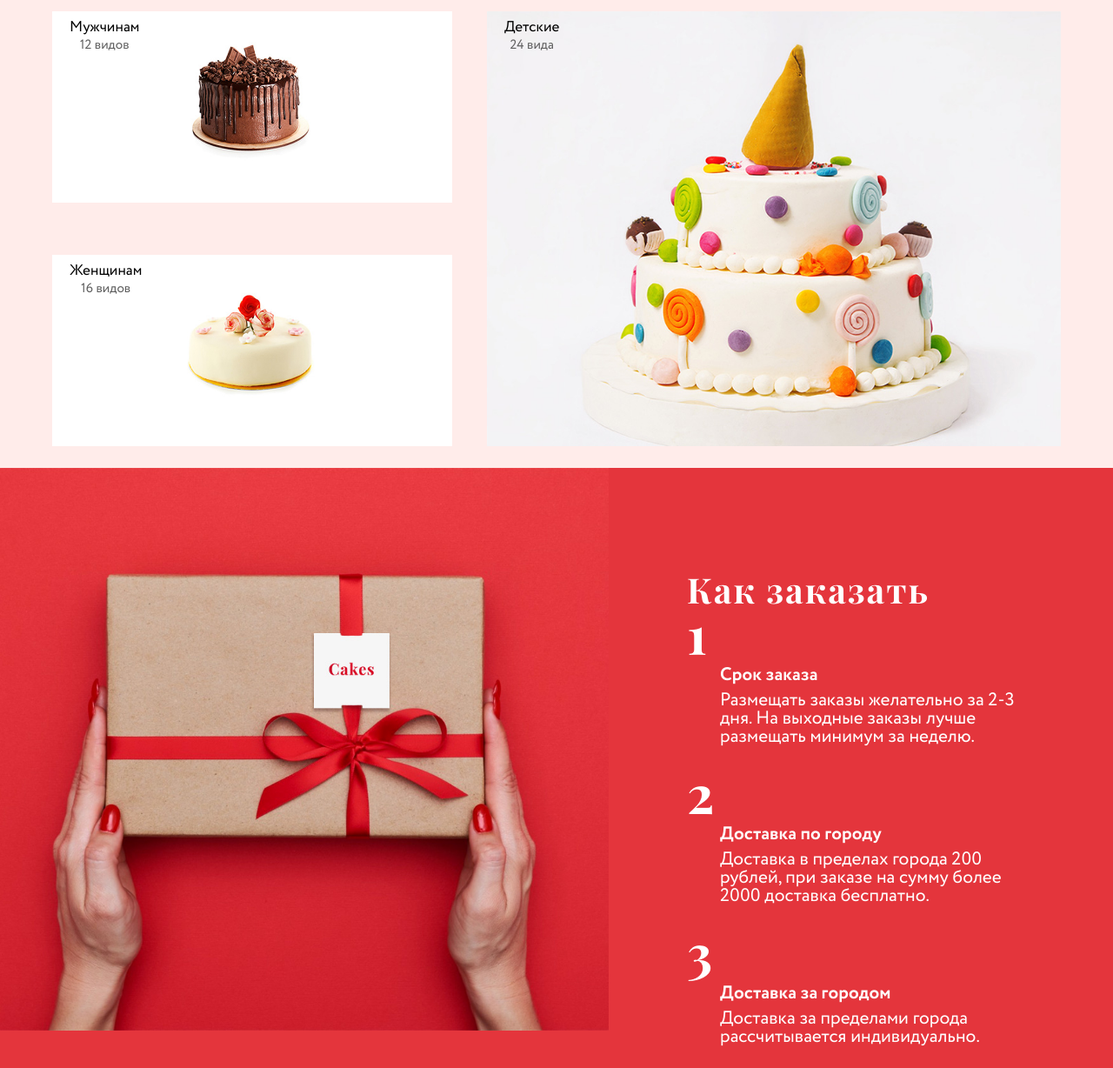
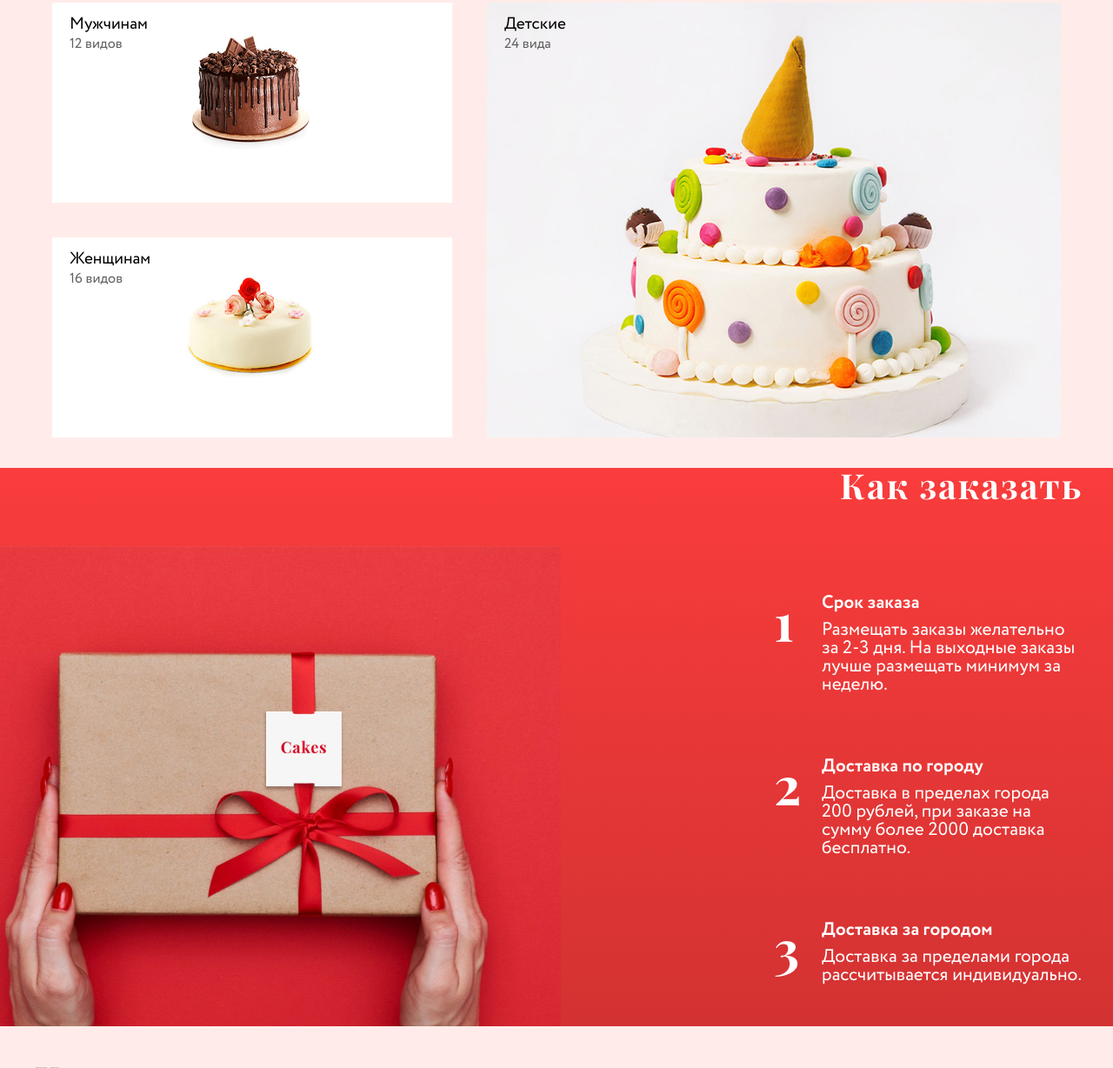
Before and after one commit to Marchenkos/Task_1_itechart, a plain HTML site: page index.html in a window 1280 px wide. Shown: the part 1572-2800 px from the top of the page at 87% size. Drawn offline with Linux system fonts and the light colour scheme; files that its build step writes are made by us from their sources; files whose address does not match are found by name.

Commit message:
thurs22mon

```diff
--- a/css/contact-section/feedback-tools.css
+++ b/css/contact-section/feedback-tools.css
@@ -29,7 +29,7 @@ font-size: 2;
 
 padding-right: px;
 
-/* width: auto; */
+width: 500px;
 
 font-size: 20px;
 }
--- a/css/main-container/cake-element.css
+++ b/css/main-container/cake-element.css
@@ -1,52 +1,42 @@
-
-@media (max-width: 950px) {
-
-    .cake-element{
-        height: 150px;
-    }
-    .cake-element--double{
-        height: 300px;
-    }
-    .cake-element--margin{
-        margin-bottom: 20px;
-    }
-}
 .cake-element{
     position: relative;
-    z-index: 1;
-    text-align: center;
     overflow: hidden;
-    height: 500px;
-    /* border: 1px solid pink; */
     background: white;
-    box-sizing: border-box;
+    height: 200px;
 }
 .cake-element--double{
-    height: 220px;
-}
-.cake-element--margin{
-    margin-bottom: 60px;
-}
-.item__picture--position-top{
-    top:150px;
+    height:200px;
 }
 
-
 .cake-element__title{
-    font-size: 17px;
-    margin-left: 20px;
-margin-top:10px;
+    font-size: 19px;
     position: absolute;
     z-index: 3;
-    top: 0px;
+    top: 16px;
+    left: 20px;
 }
 .cake-element__mini-title{
-    font-size: 15px;
+    font-size: 16px;
     margin-top: 5px;
     color:rgb(95, 95, 95);
 }
 .cake-element__picture{
-max-width:100%;
-position: relative;
-z-index: 2;
+
+    max-width:100%;
+    position: relative;
+    z-index: 2;
 }
+.cake-element--double:first-child {
+    margin-bottom: 40px;
+ }
+
+ @media (min-width: 950px) {
+
+    .cake-element{
+        height: 500px;
+    }
+    .cake-element--double{
+        height: 230px;
+    }
+
+}
--- a/css/main-container/catalog-section.css
+++ /dev/null
@@ -1,6 +0,0 @@
-.catalog-section{
-    display: flex;
-    flex-wrap: wrap;
-    flex-direction: row;
-
-}
--- a/css/main-container/main-container.css
+++ b/css/main-container/main-container.css
@@ -2,9 +2,7 @@
     margin: 30px 0;
     text-align: center;
 }
-.main-container__catalog{
-    padding: 10px 0px;
-}
+
 
 @media (min-width: 950px) {
 
--- a/css/order-section/instruction-list.css
+++ b/css/order-section/instruction-list.css
@@ -1,34 +1,43 @@
 .instruction-list{
-    /* margin:0px 20px; */
     display: flex;
-    flex-direction: row;
-    flex-wrap: wrap;
-    text-align: left;
-    /* padding-top: 10px; */
+    align-items: flex-end;
+    flex-direction: column;
 }
 .item__number{
     font-family: PlayfairDisplay-Bold;
+    font-size: 43px;
+    float: left;
+    margin-right: 16px;
+    line-height: 1.7;
+}
+.instruction-list__item{
+    margin: 10px auto;
+}
+.item__description--bold{
+    font-weight: bold;
+    margin-bottom: 10px;
+}
+.item__description{
+    width: 295px;
+    text-align: left;
+    /* margin-top: 10px; */
+    }
+@media (min-width: 950px) {
+
+    .item__description{
+        width: 300px;
+        /* flex-grow: 2; */
+        font-size: 21px;
+        margin-left: 55px;
+        margin-bottom: 23px;
+    }
+
+    .instruction-list__item{
+    margin: 25px 0;
+}
+    .item__number{
     font-size: 60px;
     line-height: 1;
-    magin-left: 10px;
-    /* float: left; */
-    /* margin:0 20px 40px; */
+    /* margin-left: 10px; */
 }
-.instuction-list__item{
-    margin-bottom: 20px;
 }
-
-.item__description--bold{
-    margin: 8px 0;
-    font-weight: bold;
-}
-
-@media (min-width: 950px) {
-    .item__description{
-        width: 400px;
-        /* flex-grow: 2; */
-        font-size: 21px;
-        margin-left: 38px;
-        margin-bottom: 23px;
-    }
-}
--- a/css/order-section/order-section.css
+++ b/css/order-section/order-section.css
@@ -1,27 +1,22 @@
 .order-section__delivery-conditions{
-    /* background: #e3353d; */
     background-image: url(../img/order.jpg);
     background-repeat: no-repeat;
     color:white;
     background-size: 400px;
-    text-align: center;
-    padding-bottom: 290px;
-
+    padding: 30px 35px 290px;
     background-position: right 0px top 400px;
 }
-
-
+.order-section__titles{
+   margin:20px 35px 0 0;
+}
+.order-section{
+    background: linear-gradient(#fa3c3c, #d33232);
+}
 @media (min-width: 950px) {
     .order-section__delivery-conditions{
-        padding: 120px 106px 160px 790px;
         background-size: 700px;
-        padding-bottom: 100px;
-        background-position: left 0px top 0px;
-    }
-    .order-section-wrapper{
-        padding: 20px 35px 0px;
-    }
-    .order-section{
-        background: #e4353c;
+        /* text-align: center; */
+        padding-bottom: 0px;
+        background-position: left -55px top 0px;
     }
 }
--- a/css/titles-box.css
+++ b/css/titles-box.css
@@ -3,28 +3,33 @@
     font-size: 30px;
     letter-spacing: 2px;
     margin:0 auto;
-    text-align: center;
 }
 .titles-box__signature{
     font-family: Intro Script;
     font-size: 28px;
     margin:10px 0px;
-    text-align: left;
 }
 .titles-box--bg-red{
     color: white;
+    margin-bottom: 50px;
+    text-align: center;
 }
 .titles-box--bg-pink{
     color:#3d3d3d;
+    text-align: center;
 }
 
 @media (min-width: 950px) {
 
 .titles-box__caption{
     font-size: 40px;
+}
+.titles-box--bg-red{
+    text-align: right;
+}
+.titles-box--bg-pink{
     text-align: left;
 }
-
 .titles-box__signature{
     font-size: 46px;
     }
--- a/index.html
+++ b/index.html
@@ -24,10 +24,8 @@
         <link rel="stylesheet" type="text/css" href="css/hero-section/selection-button.css" />
 
 
-        <link rel="stylesheet" type="text/css" href="css/main-container/article-title.css" />
         <link rel="stylesheet" type="text/css" href="css/main-container/main-container.css" />
         <link rel="stylesheet" type="text/css" href="css/main-container/grid.css" />
-        <link rel="stylesheet" type="text/css" href="css/main-container/catalog-section.css" />
         <link rel="stylesheet" type="text/css" href="css/main-container/cake-element.css" />
 
 
@@ -46,7 +44,6 @@
         <link rel="stylesheet" type="text/css" href="css/footer-container/footer-container.css" />
 
 
-        <link rel="stylesheet" type="text/css" href="css/main-container.css" />
 
     </head>
 <body>
@@ -88,7 +85,7 @@
     </div>
 
 
-        <section class="hero-section">
+        <article class="hero-section">
 
             <div class="restriction-box">
 
@@ -123,10 +120,11 @@
 
             </div>
 
-        </section>
+        </article>
 
 
-        <main class="main-container">
+        <article class="main-container">
+
             <div class="restriction-box">
 
                 <div class="main-container__title">
@@ -135,7 +133,7 @@
                     </div>
                 </div>
 
-                <article class="main-container__catalog">
+                <div class="main-container__catalog">
 
                     <div class="grid">
 
@@ -147,7 +145,8 @@
                         </div>
 
                         <div class="grid__col-4-12">
-                            <div class="cake-element cake-element--double cake-element--margin">
+
+                            <div class="cake-element cake-element--double">
                                 <img class="cake-element__picture" src="css/img/catalog-cake/with white/cake-3.jpg">
                                 <h4 class="cake-element__title">Муссовые <p class="cake-element__mini-title">12 видов</p></h4>
                             </div>
@@ -159,7 +158,7 @@
                         </div>
 
                         <div class="grid__col-4-12">
-                            <div class="cake-element cake-element--double cake-element--margin">
+                            <div class="cake-element cake-element--double">
                                 <img class="cake-element__picture" src="css/img/catalog-cake/with white/cake-5.jpg">
                                 <h4 class="cake-element__title">Мужчинам <p class="cake-element__mini-title">12 видов</p></h4>
                             </div>
@@ -178,49 +177,50 @@
                         </div>
 
                     </div>
-                </article>
+                </div>
             </div>
 
-        </main>
+        </article>
 
-        <section class="order-section">
+        <article class="order-section">
 
             <div class="restriction-box">
 
-
-                <article class="order-section__delivery-conditions">
-
+                <div class="order-section__titles">
                     <div class="titles-box titles-box--bg-red">
-                            <h1 class="titles-box__caption ">Как заказать</h1>
+                        <h1 class="titles-box__caption ">Как заказать</h1>
                     </div>
-
-                    <div class="instruction-list">
-
-
-                        <h1 class="item__number">1</h1>
-                        <div class="item__description"><p class="item__description--bold">Срок заказа </p>Размещать заказы желательно за 2-3 дня. На выходные заказы лучше размещать минимум за неделю.</div>
+                </div>
+                <section class="order-section__delivery-conditions">
 
 
 
-                        <h1 class="item__number">2</h1>
-                        <div class="item__description"><p class="item__description--bold">Доставка по городу</p>Доставка в пределах города 200 рублей, при заказе на сумму более 2000 доставка бесплатно.</div>
+                    <ul class="instruction-list">
 
+                        <li class="instruction-list__item">
+                            <div class="item__number">1</div>
+                            <div class="item__description"><p class="item__description--bold">Срок заказа </p>Размещать заказы желательно за 2-3 дня. На выходные заказы лучше размещать минимум за неделю.</div>
+                            </li>
 
+                        <li class="instruction-list__item">
+                            <div class="item__number">2</div>
+                            <div class="item__description"><p class="item__description--bold">Доставка по городу</p>Доставка в пределах города 200 рублей, при заказе на сумму более 2000 доставка бесплатно.</div>
+                        </li>
 
-                        <h1 class="item__number">3</h1>
-                        <div class="item__description"><p class="item__description--bold">Доставка за городом</p>Доставка за пределами города рассчитывается индивидуально.</div>
+                        <li class="instruction-list__item">
+                            <div class="item__number">3</div>
+                            <div class="item__description"><p class="item__description--bold">Доставка за городом</p>Доставка за пределами города рассчитывается индивидуально.</div>
+                        </li>
+                    </ul>
 
-
-                    </div>
-
-                </article>
+                </section>
 
 
             </div>
 
-        </section>
+        </article>
 
-        <section class="contact-section">
+        <article class="contact-section">
             <div class="restriction-box">
                 <div class="contact-section__titles">
                         <div class="titles-box titles-box--bg-pink">
@@ -230,7 +230,7 @@
                 </div>
 
 
-                <article class="contact-section__form">
+                <section class="contact-section__form">
 
                     <div class="block-for-feedback">
 
@@ -260,10 +260,10 @@
                         </div>
                     </div>
 
-                </article>
+                </section>
 
             </div>
-        </section>
+        </article>
 
 
     <footer class="footer-container">
```
Also changed, not shown: css/main-container/grid.css (+8 -11 lines).
